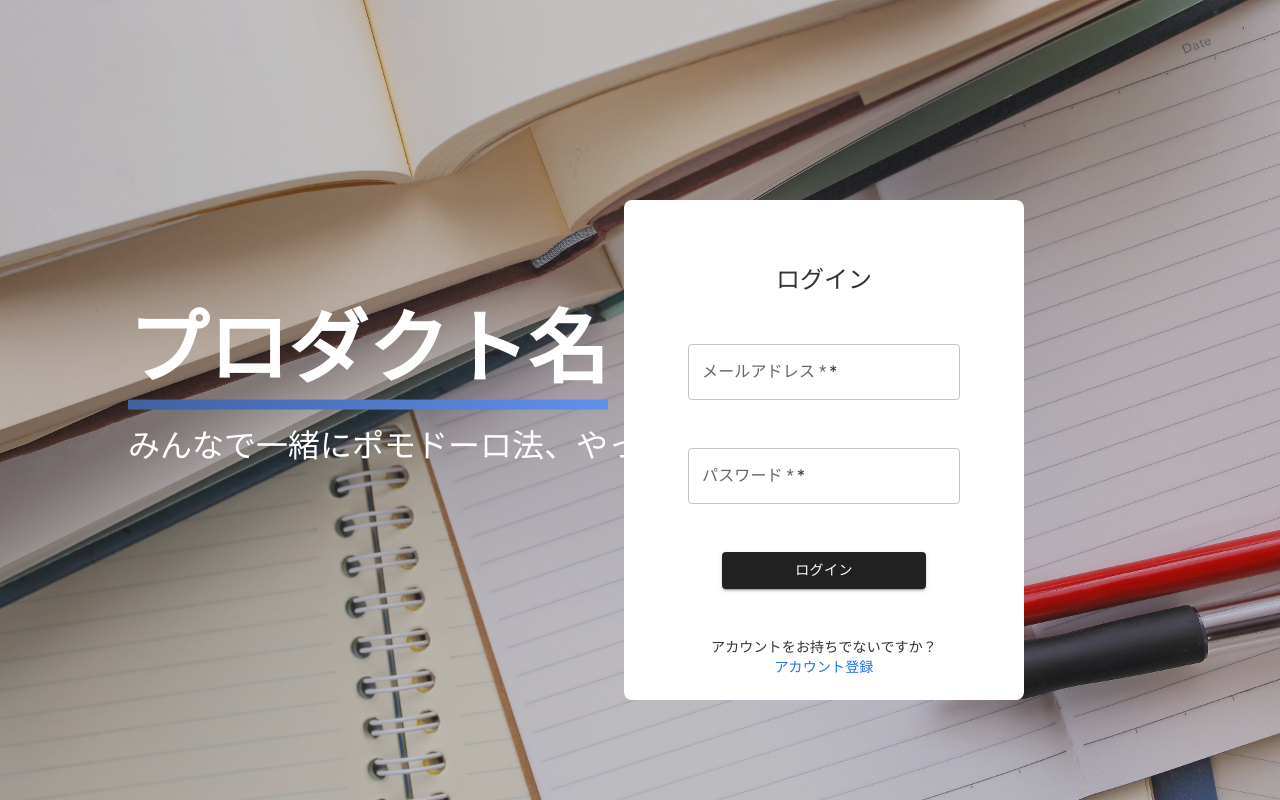
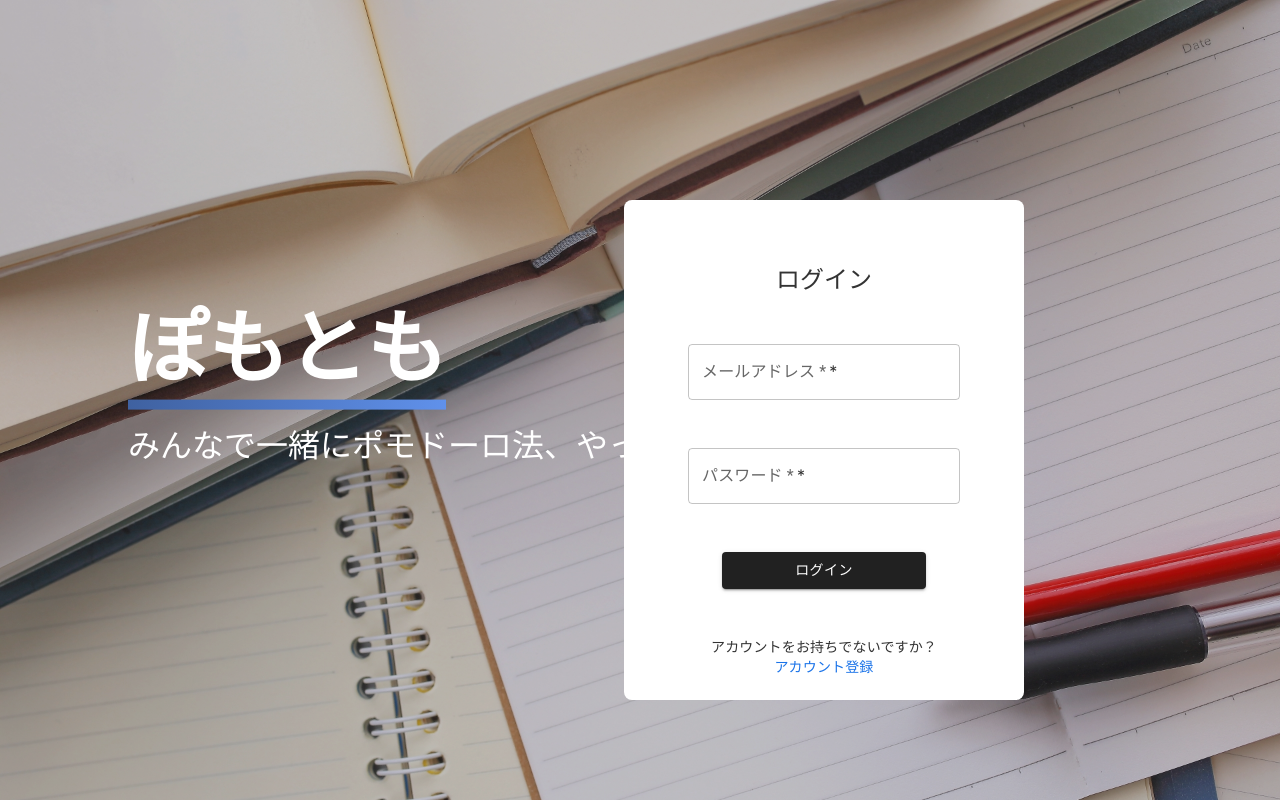
Before and after one commit to jphacks/sp_2405, a React (Vite) app in the folder frontend/: page /auth/login in a window 1280 px wide. Built offline with nearby package versions, Linux system fonts and the light colour scheme; no server answers.

Commit message:
特徴　1.コミュにてぃ形成の学習者マッチングと今後の展望以降 追加完成

```diff
--- a/frontend/src/pages/RoomTop.tsx
+++ b/frontend/src/pages/RoomTop.tsx
@@ -13,7 +13,7 @@ const RoomData = {
   roomMembers: 5,
   roomMembersName: ["misaizu", "Uuekun", "kazuki", "yamada", "suzuki"],
   roomMembersIcon: ["A.png", "B.png", "C.png", "D.png", "E.png"],
-  roomStartTime: "2024/10/27 14:02:50", // 手動で設定
+  roomStartTime: "2024/10/28 02:43:20", // 手動で設定
   roomCycles: 3,
   userData: [
     {
@@ -46,8 +46,8 @@ const RoomTop: React.FC = () => {
   const [remainingCycles, setRemainingCycles] = useState<number>(RoomData.roomCycles);
   const [isButtonPressed, setIsButtonPressed] = useState<boolean>(false); // ページ2でボタンが押されたか
 
-  const focusDuration = 150; // テスト用: 集中時間（秒）
-  const restDuration = 700000; // テスト用: 休憩時間（秒）
+  const focusDuration = 140; // テスト用: 集中時間（秒）
+  const restDuration = 300; // テスト用: 休憩時間（秒）
   const totalCycleTime = focusDuration + restDuration; // 各サイクルの総時間（秒）
 
   // roomStartTimeをDateオブジェクトに変換
--- a/frontend/src/pages/Welcome.tsx
+++ b/frontend/src/pages/Welcome.tsx
@@ -15,7 +15,7 @@ const Welcome = () => {
     <div className={welcome.wrapper}>
       <div className={welcome.box}>
         <div className={welcome.header}>
-          <h1 className={welcome.title}>プロダクト名</h1>
+          <h1 className={welcome.title}>ぽもとも</h1>
           <p className={welcome.subtitle}>みんなで一緒にポモドーロ法、やってみませんか？</p>
         </div>
 
```
